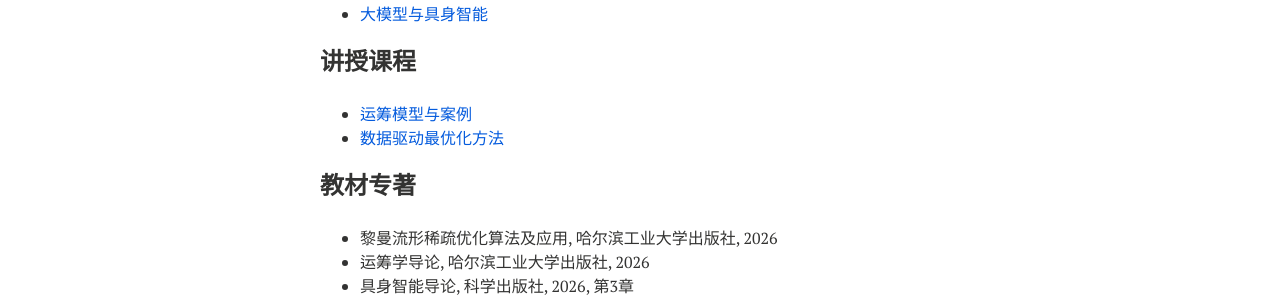
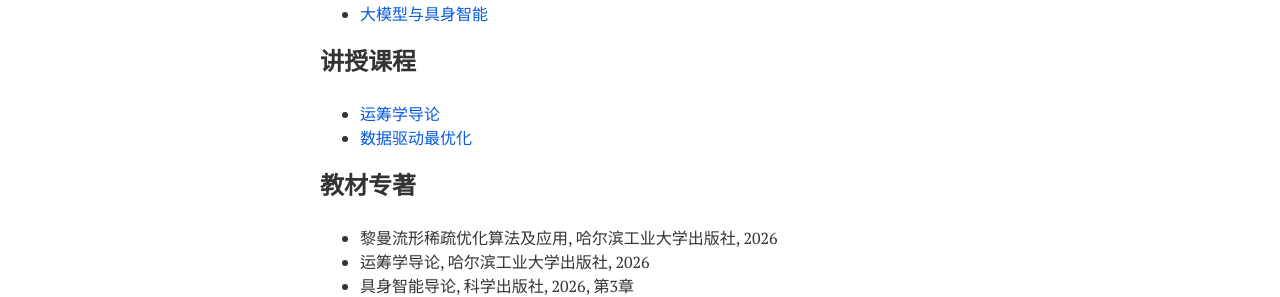
Before and after one commit to xianchaoxiu/xianchaoxiu.github.io, a Jekyll site: the page built from chinese/index.md, in a window 1280 px wide. Shown: the part 545-842 px from the top of the page. Built offline with Jekyll 4.4.1, drawn with Linux system fonts in a browser that asks for light colours; nearby versions of some CDN libraries.

Commit message:
Update index.md

```diff
--- a/chinese/index.md
+++ b/chinese/index.md
@@ -28,8 +28,8 @@ share: false
 
 
 ### 讲授课程
-* <a href="https://xianchaoxiu.github.io/chinese/course/OR/" class="textlink" target="_blank">   运筹模型与案例 </a><br>
-* <a href="https://xianchaoxiu.github.io/chinese/course/OPT/" class="textlink" target="_blank">  数据驱动最优化方法 </a><br>
+* <a href="https://xianchaoxiu.github.io/chinese/course/OR/" class="textlink" target="_blank">   运筹学导论 </a><br>
+* <a href="https://xianchaoxiu.github.io/chinese/course/OPT/" class="textlink" target="_blank">  数据驱动最优化 </a><br>
 
 
 
```
